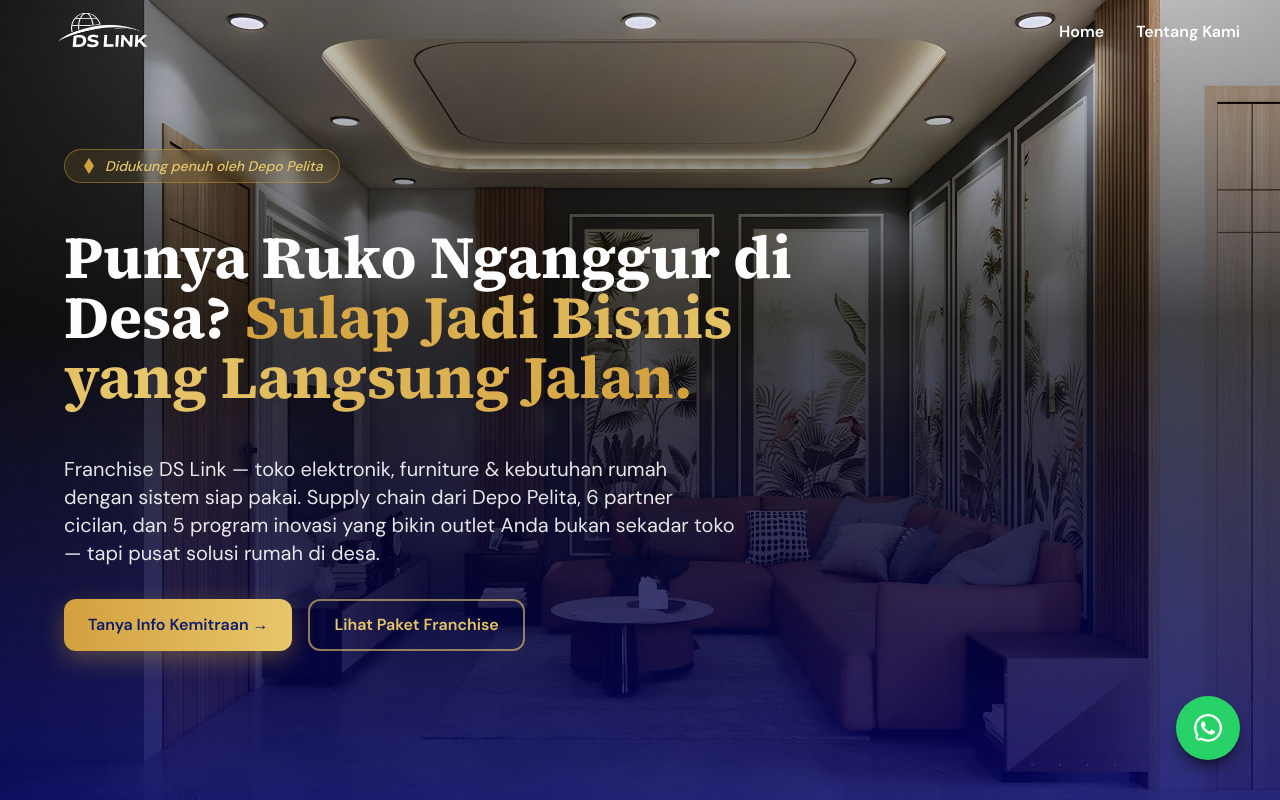
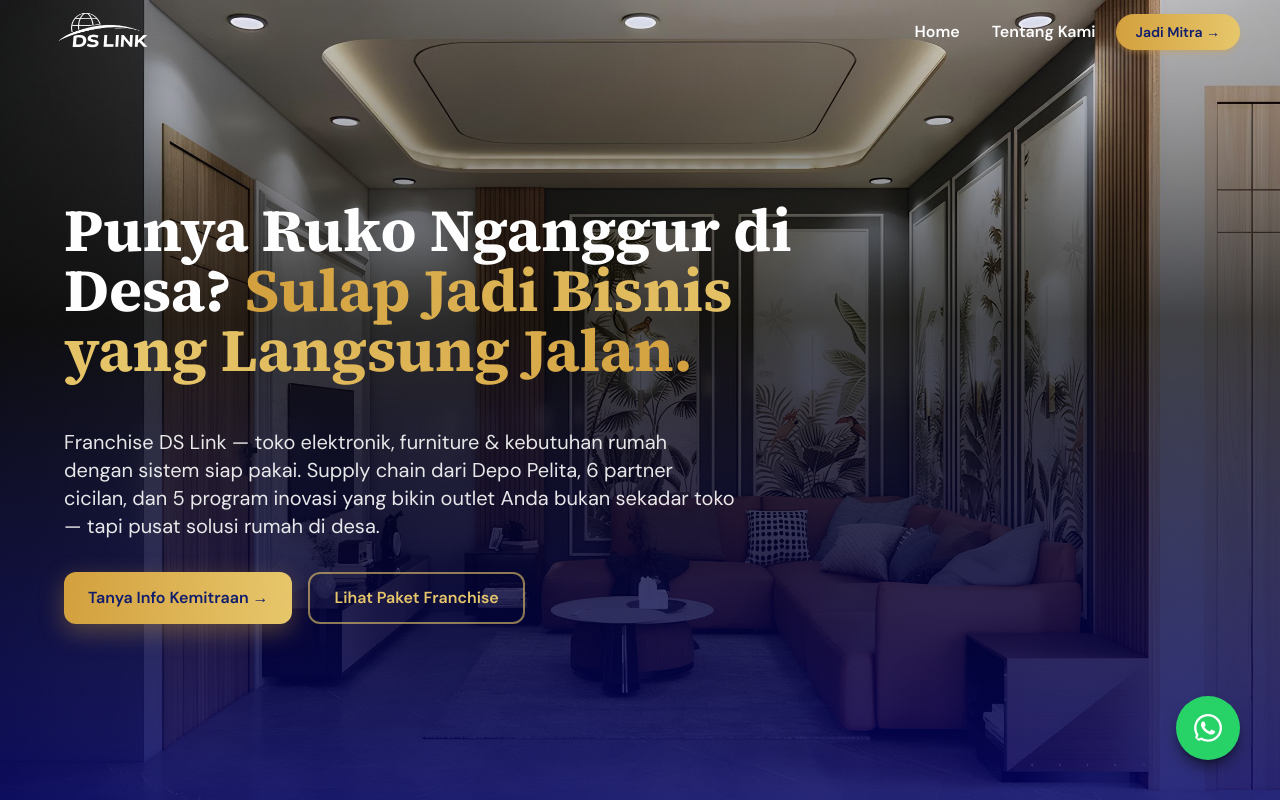
Before and after one commit to NdreNdre/dslink-demo, a React (Vite) app in the folder client/: page / in a window 1280 px wide. Built offline with nearby package versions, Linux system fonts and the light colour scheme.

Commit message:
revisi 4

```diff
--- a/client/src/modules/landing/home/components/section/Hero.jsx
+++ b/client/src/modules/landing/home/components/section/Hero.jsx
@@ -152,7 +152,7 @@
                 <div className="px-6 ">
 
                     {/* Badge — Gold accent */}
-                    <div
+                    {/* <div
                         ref={badgeRef}
                         className=" italic inline-flex items-center gap-2 mb-5 px-4 py-1.5 rounded-full border text-sm font-medium backdrop-blur-sm"
                         style={{
@@ -163,7 +163,7 @@
                     >
                         <ImDiamonds className="w-4 h-4" style={{ color: "#D4A03C" }} />
                         Didukung penuh oleh Depo Pelita
-                    </div>
+                    </div> */}
 
                     {/* Heading — Gold gradient */}
                     <h1
--- a/client/src/shared/components/landing/NavbarLanding.jsx
+++ b/client/src/shared/components/landing/NavbarLanding.jsx
@@ -50,6 +50,17 @@
         navigate(url)
     }
 
+    const handleNavigateMobile = (url) => {
+        setMenuOpen(false)
+        navigate(url)
+    }
+
+    const handleWhatsapp = () => {
+        const phone = "628139120388";
+        const message = `Halo DS Link, saya [nama] dari [lokasi]. [pesan]. No HP: [telepon]`;
+        window.open(`https://wa.me/${phone}?text=${encodeURIComponent(message)}`, "_blank");
+    };
+
     return (
         <>
             <nav
@@ -68,6 +79,7 @@
                     />
 
                     {/* Menu Desktop */}
+                    <div className="flex space-x-5 items-center">
                     <div
                         className={`hidden md:flex space-x-8 font-semibold transition-colors duration-300 ${
                             scrolled ? "text-gray-800" : "text-white"
@@ -78,6 +90,14 @@
                                 {link.label}
                             </button>
                         ))}
+                    </div>
+
+                    <button
+                            onClick={handleWhatsapp}
+                            className="hidden md:flex px-5 py-2 rounded-full text-sm font-semibold bg-gradient-to-r from-[#D4A03C] to-[#E8C76A] text-[#0D1B6B] transition-all duration-200 hover:brightness-110 active:scale-95 shadow-md shadow-[#D4A03C]/30"
+                        >
+                            Jadi Mitra →
+                        </button>
                     </div>
 
                     {/* Burger Button Mobile */}
@@ -125,15 +145,22 @@
                 {/* Nav Links */}
                 <nav className="flex flex-col px-6 py-8 gap-2">
                     {navLinks.map((link) => (
-                        <a
-                            key={link.href}
-                            href={link.href}
-                            onClick={() => setMenuOpen(false)}
+                        <button
+                            // key={link.href}
+                            // href={link.href}
+                            onClick={() => handleNavigateMobile(link.href)}
                             className="text-gray-800 font-semibold text-lg py-3 border-b border-gray-100 hover:text-blue-600 transition-colors"
                         >
                             {link.label}
-                        </a>
+                        </button>
                     ))}
+
+                    <button
+                        onClick={() => { setMenuOpen(false); handleWhatsapp(); }}
+                        className="mt-4 w-full py-3 rounded-full font-semibold text-sm bg-[#D4A03C] text-[#0D1B6B] shadow-md shadow-[#D4A03C]/30 hover:brightness-110 active:scale-95 transition-all duration-200"
+                    >
+                        Jadi Mitra →
+                    </button>
                 </nav>
             </div>
         </>
```
